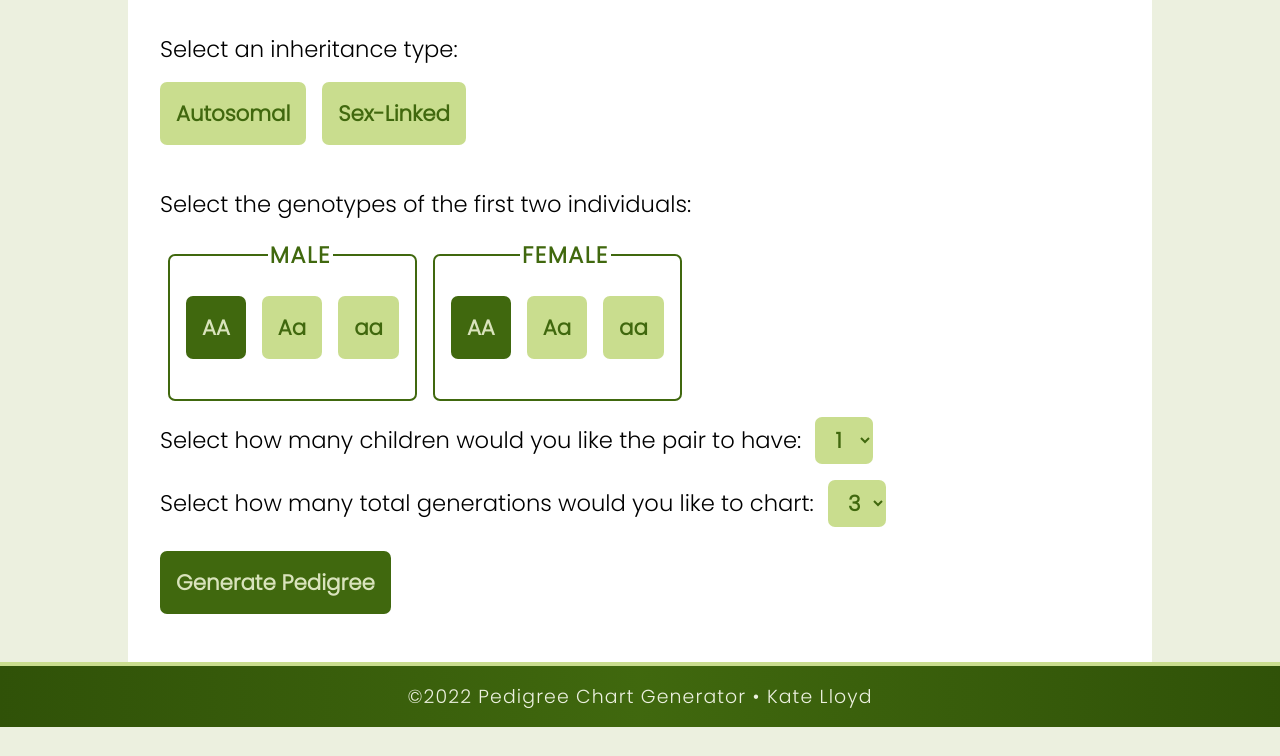
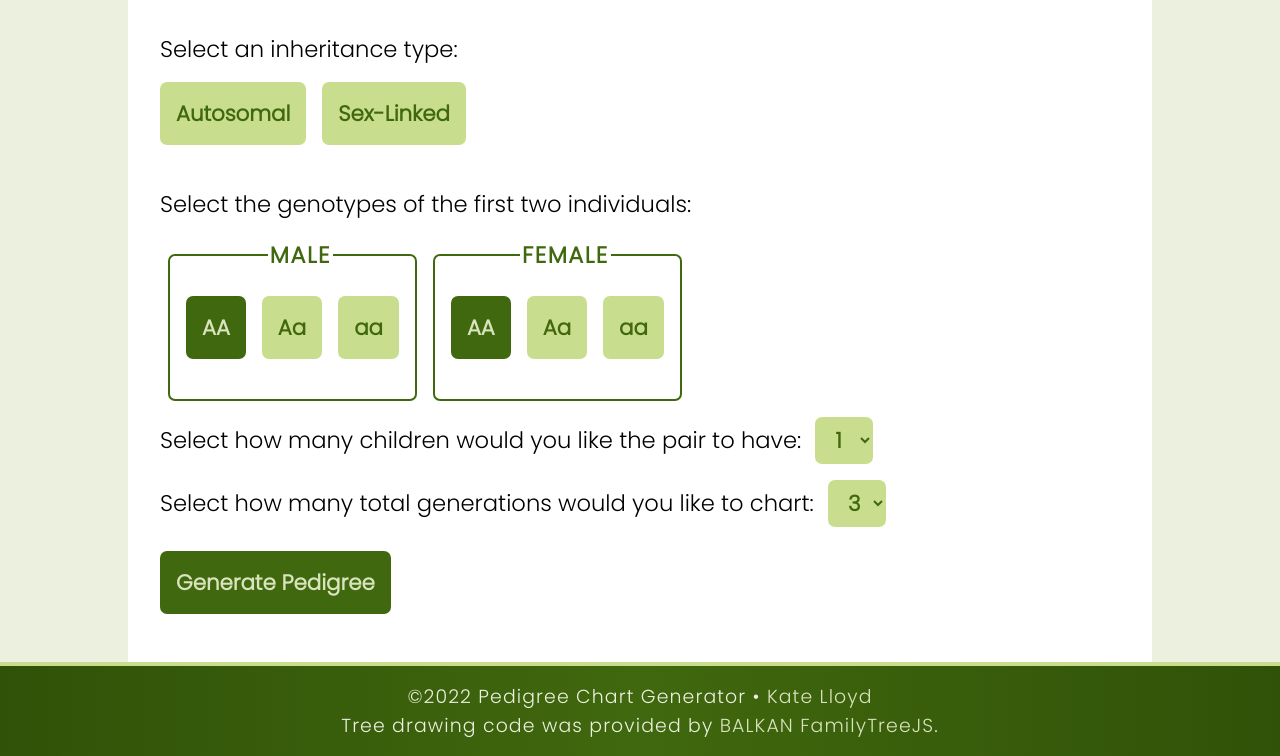
Before and after one commit to katerlloyd/pedigree_generator, a plain HTML site: page index.html in a window 1280 px wide. Shown: the part 87-843 px from the top of the page. Before the commit the page ends 814 px from the top, so only its background shows below. Drawn offline with Linux system fonts and the light colour scheme.

```diff
--- a/css/styles.css
+++ b/css/styles.css
@@ -89,13 +89,24 @@ footer {
     border-top: 4px solid #c9dd8e;
     font-size: smaller;
     letter-spacing: 0.07rem;
+    padding: 1rem;
 }
 
 
 footer p {
-	padding: 1rem;
 	margin: 0;
+	padding: 0;
 }
+
+footer a {
+	text-decoration: none;
+	color: var(--light-color);
+}
+
+footer a:hover {
+	color: #ffffff;
+}
+
 #new-pedigree {
 	display: none;
 }
--- a/index.html
+++ b/index.html
@@ -107,7 +107,8 @@
                 <div style="width:100%; height:700px;" id="tree"></div>
             </main>
             <footer>
-                <p>&#169;<span id="copyright-year"></span> Pedigree Chart Generator &#149; Kate Lloyd</p>
+                <p>&#169;<span id="copyright-year"></span> Pedigree Chart Generator &#149; <a href="https://www.linkedin.com/in/kate-lloyd-444787128/" title="Kate Lloyd's LinkedIn Profile" target="_blank">Kate Lloyd</a></p>
+                <p>Tree drawing code was provided by <a href="https://balkan.app/FamilyTreeJS" title="BALKAN FamilyTreeJS" target="_blank">BALKAN FamilyTreeJS</a>.</p>
             </footer>
         </div>
     </body>
```
Also changed, not shown: images/primary-1.jpg (added), images/primary-2.jpg (added), images/primary-3.jpg (added).
